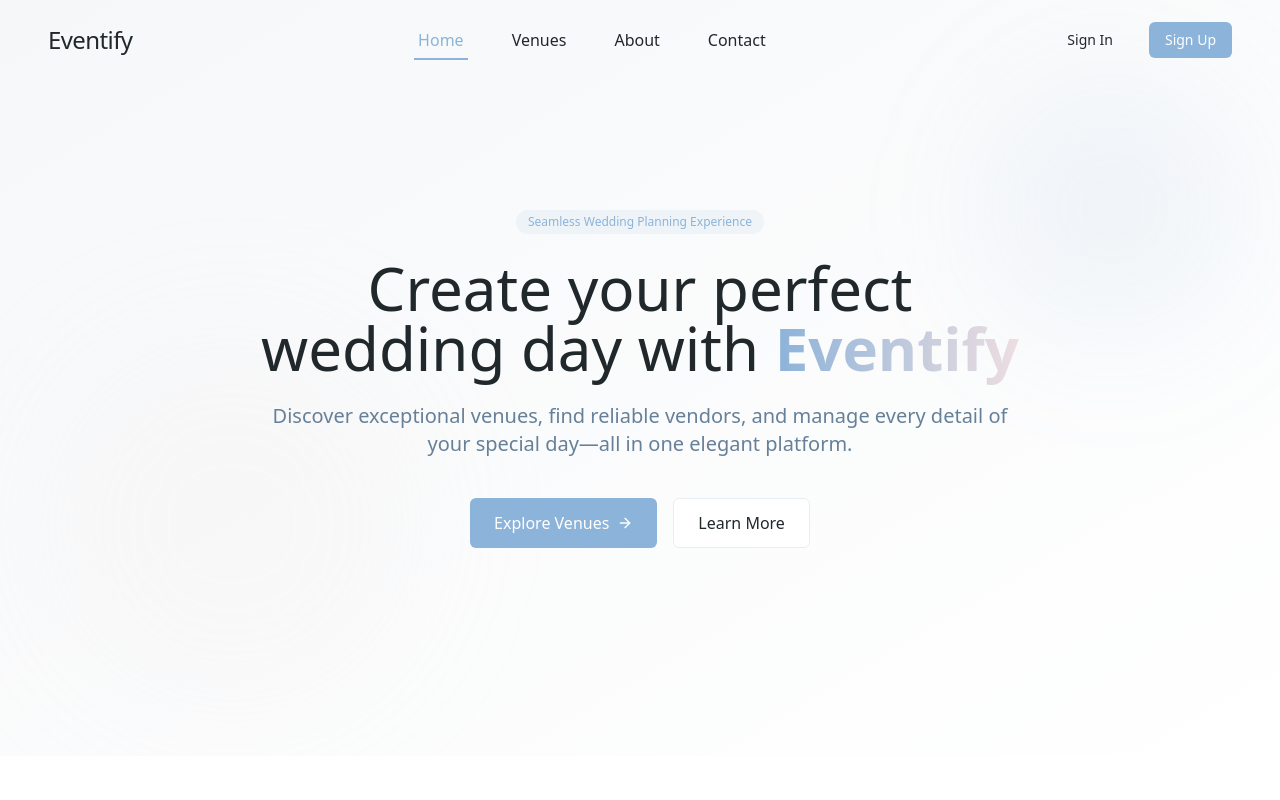
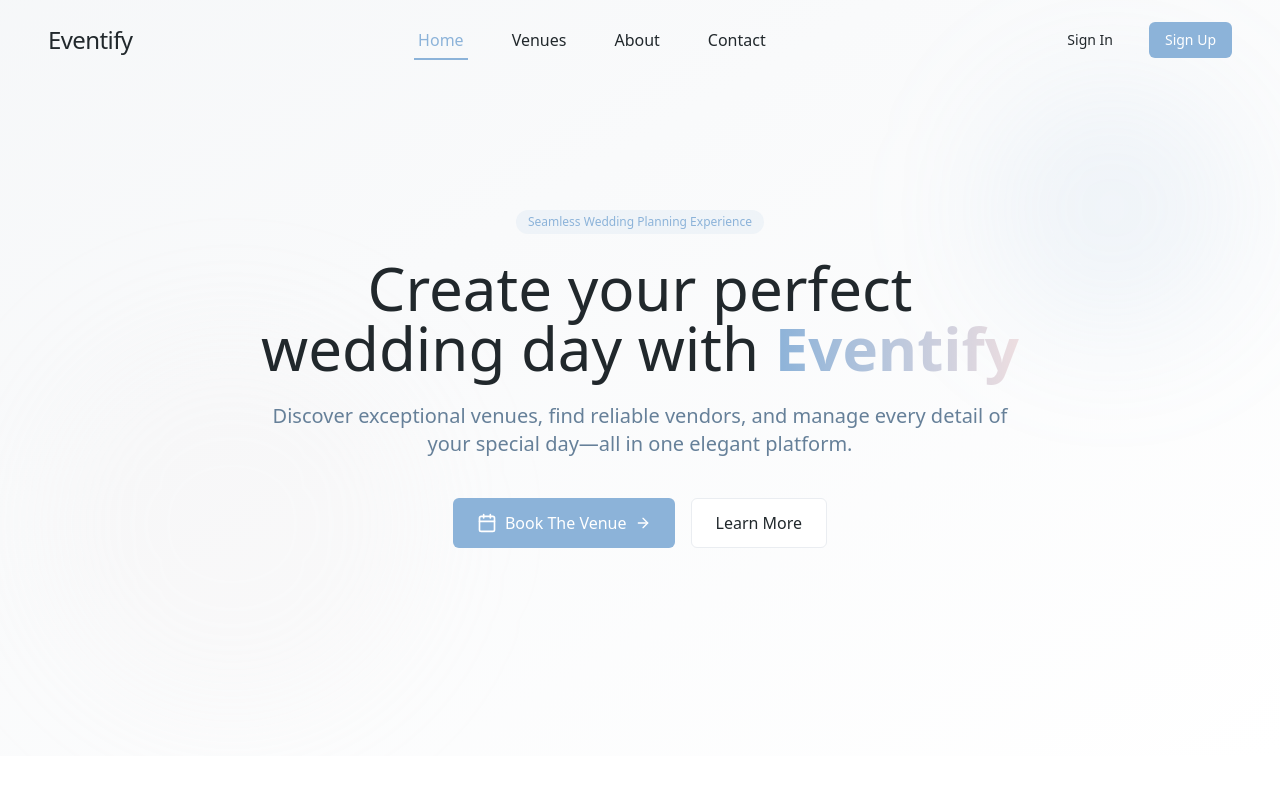
Before and after one commit to jeromeje/eventify-wedding-planner, a React (Vite) app: page / in a window 1280 px wide. Shown: the top 800 px of the page. Built offline with nearby package versions, Linux system fonts and the light colour scheme.

Commit message:
Add book venue button
Adds a button to book a venue.

```diff
--- a/src/components/Hero.tsx
+++ b/src/components/Hero.tsx
@@ -1,5 +1,5 @@
 
-import { ArrowRight } from 'lucide-react';
+import { ArrowRight, Calendar } from 'lucide-react';
 import { Link } from 'react-router-dom';
 
 const Hero = () => {
@@ -32,7 +32,8 @@ const Hero = () => {
               to="/venues"
               className="group px-6 py-3 text-white font-medium bg-primary hover:bg-primary/90 rounded-md transition-all duration-300 flex items-center justify-center"
             >
-              Explore Venues
+              <Calendar className="mr-2 h-5 w-5" />
+              Book The Venue
               <ArrowRight className="ml-2 w-4 h-4 transition-transform group-hover:translate-x-1" />
             </Link>
             <Link
--- a/src/pages/Index.tsx
+++ b/src/pages/Index.tsx
@@ -130,10 +130,11 @@ const Index = () => {
               </p>
               <div className="flex flex-col sm:flex-row justify-center gap-4">
                 <a
-                  href="/register"
-                  className="px-6 py-3 text-white font-medium bg-primary hover:bg-primary/90 rounded-md transition-colors"
+                  href="/venues"
+                  className="px-6 py-3 text-white font-medium bg-primary hover:bg-primary/90 rounded-md transition-colors flex items-center justify-center"
                 >
-                  Get Started
+                  <Calendar className="mr-2 h-5 w-5" />
+                  Book The Venue
                 </a>
                 <a
                   href="/contact"
```
